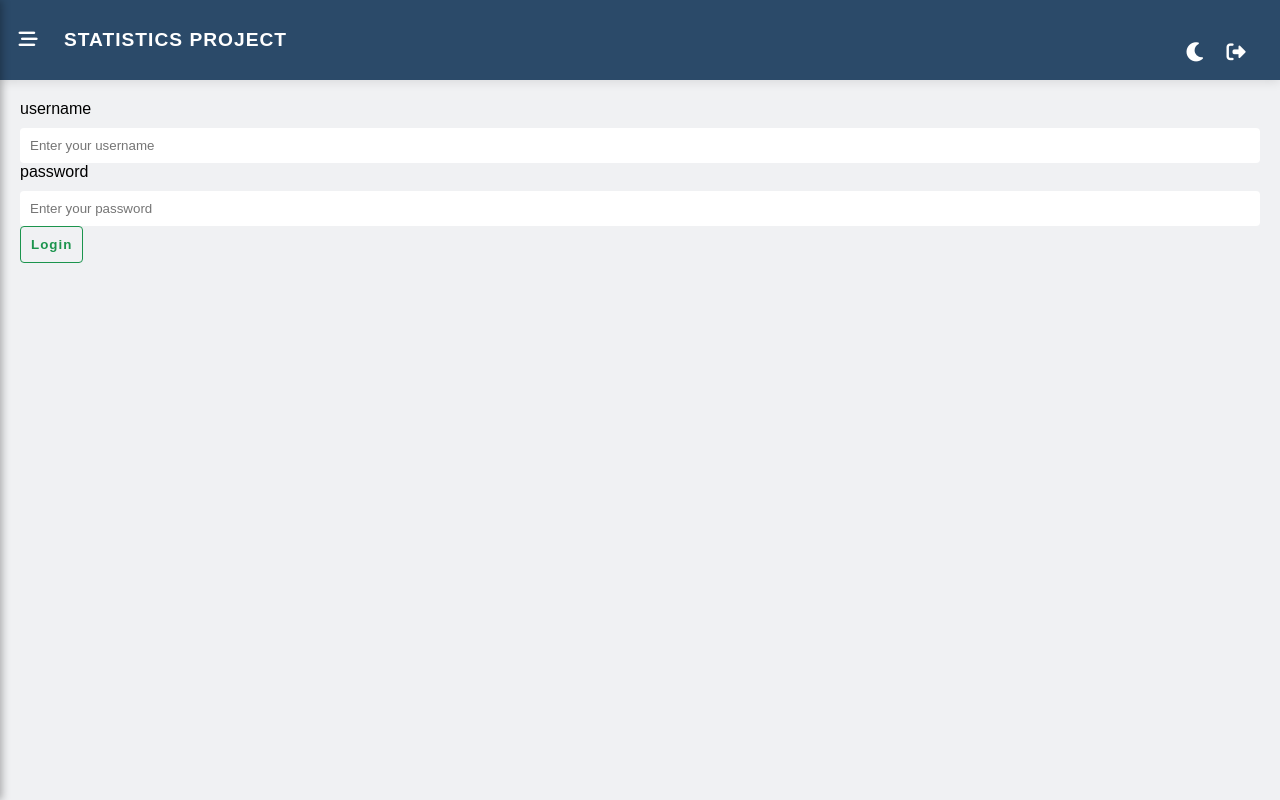
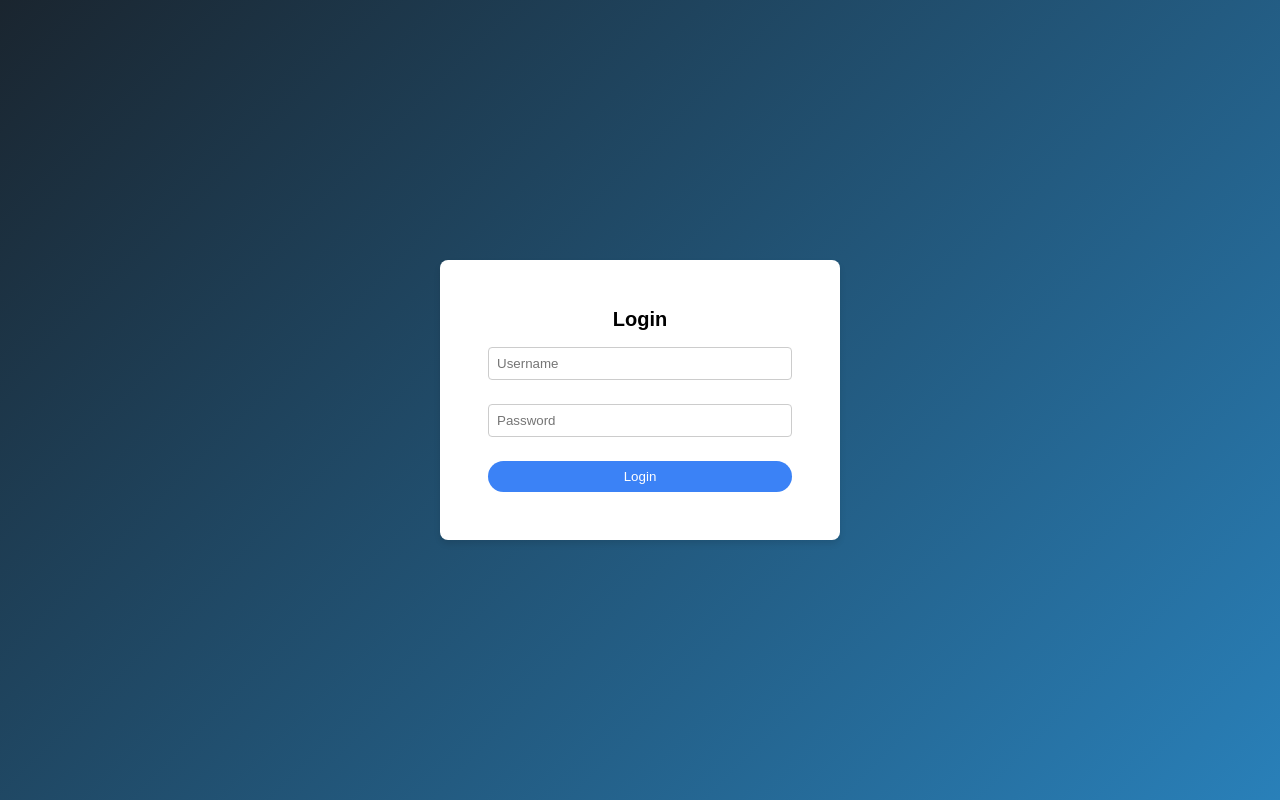
Before and after one commit to diyar-direk/statistic-project, a React (Vite) app: page /login in a window 1280 px wide. Built offline with nearby package versions, Linux system fonts and the light colour scheme.

Commit message:
first commit4

```diff
--- a/src/components/header/Header.css
+++ b/src/components/header/Header.css
@@ -1,5 +1,6 @@
 .app-header {
-  background: #2b4a69;
+
+    background: linear-gradient(135deg, #1a252f, #2980b9);
   color: white;
   padding: 1rem 2rem;
   box-shadow: 0 2px 10px rgba(0, 0, 0, 0.1);
@@ -63,8 +64,8 @@
   transition: transform 0.3s ease, color 0.3s ease;
 }
 
-.dark-mode .app-header {
-  background: linear-gradient(135deg, #1a252f, #2980b9);
+ .dark-mode .app-header {
+  background: var(--main-color);
 }
 
 
--- a/src/components/header/Header.jsx
+++ b/src/components/header/Header.jsx
@@ -1,8 +1,9 @@
 import React, { useState } from 'react';
 import './Header.css';
-
-const Header = ({ onSidebarToggle, onLogout, isSidebarOpen }) => {
+import { useAuth } from '../../context/AuthContext'; // تأكد من مسار الملف
+const Header = ({ onSidebarToggle, isSidebarOpen }) => {
   const [isDarkMode, setIsDarkMode] = useState(false);
+  const { logout } = useAuth(); // الحصول على الدالة من الـ context
 
   const handleModeToggle = () => {
     setIsDarkMode(!isDarkMode);
@@ -10,7 +11,7 @@ const Header = ({ onSidebarToggle, onLogout, isSidebarOpen }) => {
   };
 
   const handleSidebarToggle = () => {
-    onSidebarToggle(!isSidebarOpen); // تعتمد على الحالة الخارجية من Layout
+    onSidebarToggle(!isSidebarOpen);
   };
 
   return (
@@ -34,7 +35,7 @@ const Header = ({ onSidebarToggle, onLogout, isSidebarOpen }) => {
           </button>
           <button
             className="logout-btn"
-            onClick={onLogout}
+           onClick={logout}  // هنا مباشرة استدعاء دالة الـ logout
             aria-label="Logout"
           >
             <i className="fas fa-sign-out-alt"></i>
--- a/src/components/layout/Layout.jsx
+++ b/src/components/layout/Layout.jsx
@@ -1,28 +1,37 @@
 import React, { useState } from 'react';
-import { Outlet } from 'react-router-dom';
+import { Outlet, useLocation } from 'react-router-dom';
 import Header from '../header/Header';
 import Sidebar from '../sidebar/Sidebar';
 import './Layout.css';
 
 const Layout = ({ onLogout }) => {
   const [isSidebarOpen, setIsSidebarOpen] = useState(false);
+  const location = useLocation();
+
+
+  const noLayoutRoutes = ['/login'];
 
   const handleSidebarToggle = (isOpen) => {
-    setIsSidebarOpen(isOpen); // تحديث حالة الفتح/الإغلاق
+    setIsSidebarOpen(isOpen);
   };
 
   const handleCloseSidebar = () => {
     if (isSidebarOpen) {
-      setIsSidebarOpen(false); // إغلاق فقط إذا كان مفتوحًا
+      setIsSidebarOpen(false);
     }
   };
+
+
+  if (noLayoutRoutes.includes(location.pathname)) {
+    return <Outlet />;
+  }
 
   return (
     <div className="app-layout">
       <Header
         onLogout={onLogout}
         onSidebarToggle={handleSidebarToggle}
-        isSidebarOpen={isSidebarOpen} // تمرير حالة السايد بار
+        isSidebarOpen={isSidebarOpen}
       />
       <Sidebar isOpen={isSidebarOpen} onClose={handleCloseSidebar} />
       <main className={`main-content ${isSidebarOpen ? 'with-sidebar' : ''}`}>
--- a/src/components/sidebar/Sidebar.css
+++ b/src/components/sidebar/Sidebar.css
@@ -58,7 +58,7 @@
   position: absolute;
   top: 15px;
   right: 15px;
-  background: rgba(255, 255, 255, 0.1);
+  background: #34495e;
   border: none;
   color: #ecf0f1;
   font-size: 1.3rem;
--- a/src/context/AuthContext.jsx
+++ b/src/context/AuthContext.jsx
@@ -25,7 +25,7 @@ export const AuthProvider = ({ children }) => {
   const login = useCallback(
     (data) => {
       setUser(data.user);
-      authHelper.setToken(data.token);
+      authHelper.setToken(data.access);
     },
     [setUser]
   );
@@ -102,4 +102,5 @@ export const AuthProvider = ({ children }) => {
   );
 };
 
+// eslint-disable-next-line react-refresh/only-export-components
 export const useAuth = () => useContext(AuthContext);
--- a/src/index.css
+++ b/src/index.css
@@ -30,7 +30,7 @@ img {
 
 body {
   --body-color: #fff;
-  --main-color: #334b7c;
+  --main-color:  #2b4a69;
   --border-color: #e6e3e3;
   --aside-color: #e7e9eb;
   --section-color: #f0f1f3;
@@ -40,8 +40,7 @@ body {
   overflow-x: hidden;
 
 }
-body.dark {
-  --main-color: #4569b2;
+body.dark-mode {
   --border-color: #1c1c1c;
   --body-color: #141419;
   --section-color: #181a1e;
@@ -76,3 +75,6 @@ body.arabic {
 .color-red {
   color: red;
 }
+.font-color{
+  color: var(--font-color);
+}
--- a/src/sections/dashbordadmin/pages/Addinformation.jsx
+++ b/src/sections/dashbordadmin/pages/Addinformation.jsx
@@ -32,12 +32,12 @@ const AddInformation = () => {
   });
 
   return (
-    <div className="containers">
+    <div className="containers ">
       <div className="form-wrapper">
         <h2>إضافة بيانات جديدة</h2>
         <form onSubmit={formik.handleSubmit}>
           <div className="form-group">
-            <label>إضافة مدينة جديدة</label>
+            <label >إضافة مدينة جديدة</label>
             <input
               type="text"
               name="city"
--- a/src/sections/dashbordadmin/pages/dashboard.css
+++ b/src/sections/dashbordadmin/pages/dashboard.css
@@ -12,6 +12,7 @@
   width: 100%;
   max-width: 600px;
   text-align: center;
+
 }
 
 .dashboard-buttons {
@@ -24,6 +25,7 @@
 .dashboard-btn {
   min-width: 150px;
   font-size: 16px;
+
 }
 
 .add-user {
@@ -35,3 +37,10 @@
   background-color: #16a34a; /* أخضر */
   color: #fff;
 }
+.submit-button {
+  margin-top: 10px;
+}
+
+.form-wrapper{
+color: var(--font-color);
+}
--- a/src/sections/login/Login.jsx
+++ b/src/sections/login/Login.jsx
@@ -6,7 +6,7 @@ import { useNavigate } from "react-router";
 import { useMutation } from "@tanstack/react-query";
 import axiosInstance from "../../utils/axios";
 import { useAuth } from "../../context/AuthContext";
-
+import "./login.css"
 const Login = () => {
   const nav = useNavigate();
   const { login } = useAuth();
@@ -14,12 +14,12 @@ const Login = () => {
   const mutation = useMutation({
     mutationKey: ["user"],
     mutationFn: async (values) => {
-      const { data } = await axiosInstance.post("users/login", values);
+      const { data } = await axiosInstance.post("auth/token/", values);
       return data;
     },
     onSuccess: (data) => {
       login(data);
-      nav(-1);
+      nav("/");
     },
   });
   const formik = useFormik({
@@ -32,33 +32,30 @@ const Login = () => {
   });
 
   return (
-    <form onSubmit={formik.handleSubmit}>
-      <Input
-        title="username"
-        placeholder="Enter your username"
+    <div className="login-container">
+      <div className="login-card">
+        <h2>Login</h2>
+        <form onSubmit={formik.handleSubmit} className="login-form">
+          <input
+            type="text"
+            name="username"
+            placeholder="Username"
             value={formik.values.username}
             onChange={formik.handleChange}
-        errorText={formik.touched.username && formik.errors.username}
-        name="username"
+            className="input-field"
           />
-      <Input
-        title="password"
+          <input
             type="password"
-        placeholder="Enter your password"
+            name="password"
+            placeholder="Password"
             value={formik.values.password}
             onChange={formik.handleChange}
-        errorText={formik.touched.password && formik.errors.password}
-        name="password"
+            className="input-field"
           />
-      <Button
-        type="submit"
-        btnType="save"
-        btnStyleType="outlined"
-        isSending={mutation.isPending}
-      >
-        Login
-      </Button>
+          <button type="submit" className="login-btn">Login</button>
         </form>
+      </div>
+    </div>
   );
 };
 
--- /dev/null
+++ b/src/sections/login/login.css
@@ -0,0 +1,76 @@
+.login-container {
+  display: flex;
+  justify-content: center;
+  align-items: center;
+  min-height: 100vh;
+  background: linear-gradient(135deg, #1a252f, #2980b9);
+  margin: 0;
+}
+
+.login-card {
+  background: #fff;
+  padding: 3rem;
+  border-radius: 0.5rem;
+  box-shadow: 0 4px 6px rgba(0, 0, 0, 0.1);
+  width: 100%;
+  max-width: 400px;
+}
+
+.login-card h2 {
+  text-align: center;
+  font-size: 1.25rem;
+  font-weight: bold;
+  margin-bottom: 1rem;
+}
+
+.login-form {
+  display: flex;
+  flex-direction: column;
+  gap: 1rem;
+}
+
+.input-field {
+  width: 100%;
+  padding: 0.5rem;
+  border: 1px solid #ccc;
+  border-radius: 0.25rem;
+  margin-bottom: 0.5rem;
+}
+
+.forgot-password {
+  text-align: right;
+  font-size: 0.875rem;
+  color: #6b7280;
+  display: block;
+  margin-bottom: 0.5rem;
+}
+
+.login-btn {
+  width: 100%;
+  background: #3b82f6;
+  color: #fff;
+  padding: 0.5rem;
+  border-radius: 9999px;
+  border: none;
+  cursor: pointer;
+}
+
+.login-btn:hover {
+  background: #2563eb;
+}
+
+.sign-up {
+  text-align: center;
+  font-size: 0.875rem;
+  color: #6b7280;
+  margin-top: 1rem;
+}
+
+.sign-up a {
+  color: #3b82f6;
+  text-decoration: none;
+}
+
+.sign-up a:hover {
+  text-decoration: underline;
+}
--- a/src/utils/axios.js
+++ b/src/utils/axios.js
@@ -1,7 +1,7 @@
 import axios from "axios";
 import AuthHelper from "./authHelper";
 
-const baseURL = `http://localhost:8000/api/`;
+const baseURL = `http://127.0.0.1:8000/api/`;
 
 const authHelper = new AuthHelper();
 
```
Lines whose indentation alone changed are shown as unchanged.
